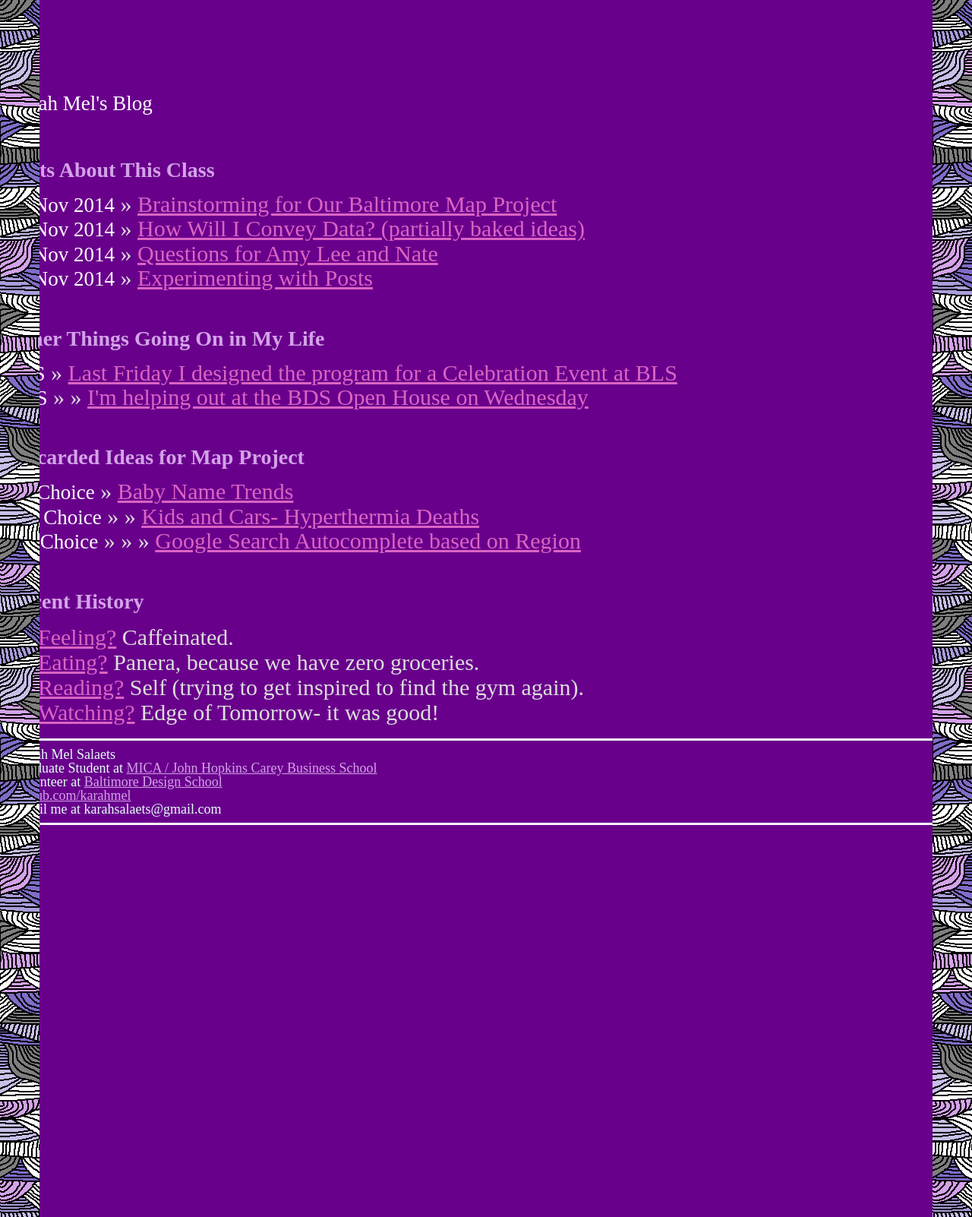
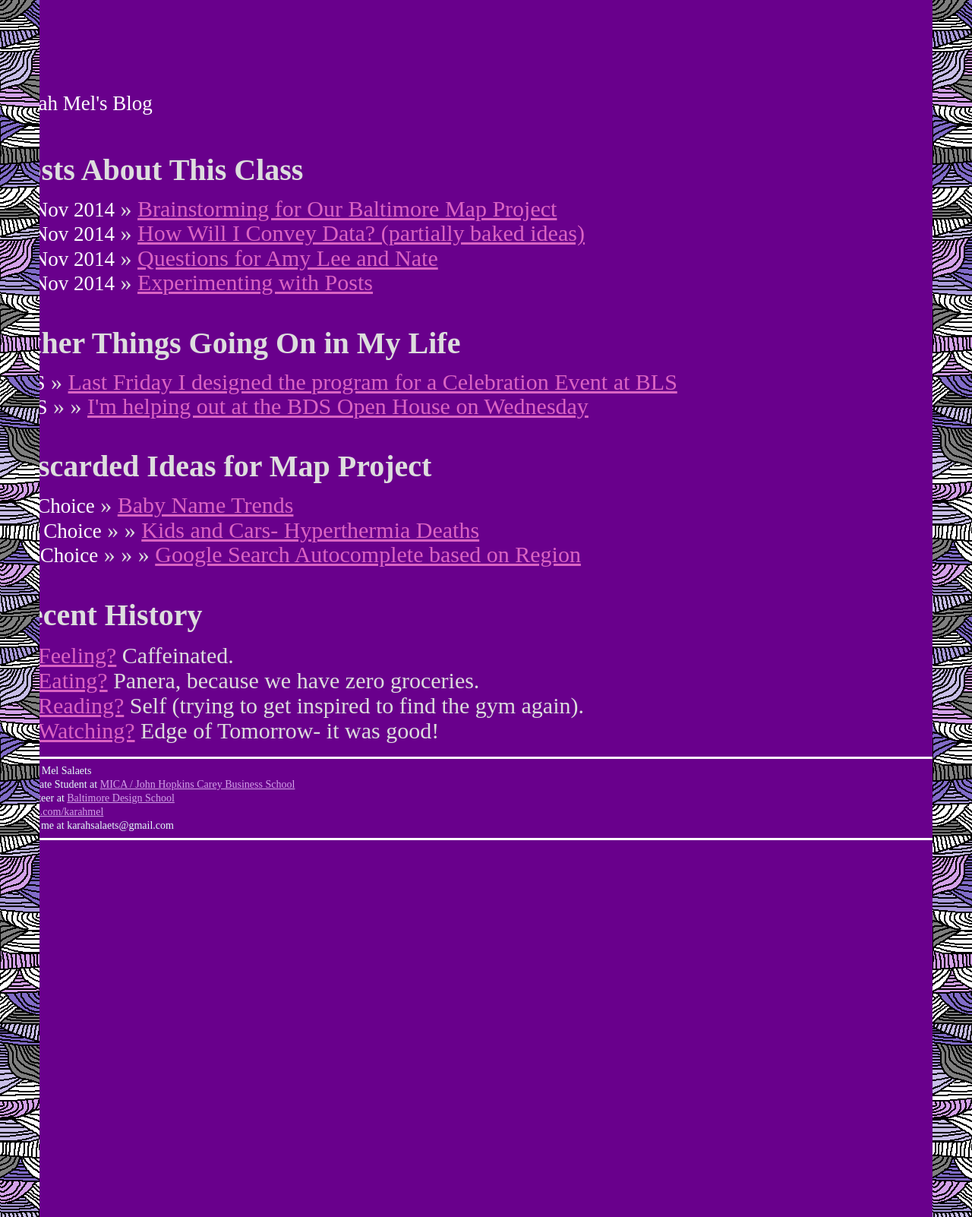
Before and after one commit to Karahmel/Blog, a Jekyll site: the page built from index.html, in a window 1280 px wide. Shown: the whole page at 76% size. Built offline with Jekyll 4.4.1, drawn with Linux system fonts in a browser that asks for light colours; Markdown is read by kramdown in place of the engine named in the settings.

Commit message:
Update screen.css

```diff
--- a/css/screen.css
+++ b/css/screen.css
@@ -16,6 +16,27 @@
 html, body {
   height: 90%;
 }
+h1 {
+font-size: 40px;
+  margin-bottom: .5em;
+}
+
+h2 {
+    font-size: 30px;
+     font-weight: bold;
+}
+
+p {
+    font-size: 14px;
+      margin: .5em;
+    text-decoration: none;
+}
+
+h3, h4, h5, h6 {
+  font-size: 28px;
+  color: #d4a2e9;
+}
+
 
 body {
   background-color: #69008c;
@@ -24,21 +45,6 @@ body {
   *font-size: small;
   text-align: center;
 }
-
-h1, h2, h3, h4, h5, h6 {
-  font-size: 28px;
-  color: #d4a2e9;
-}
-
-h1 {
-  margin-bottom: .5em;
-}
-
-p {
-  margin: .5em;
-    text-decoration: none;
-}
-
 a {
   color: #db64c3;
 }
```
